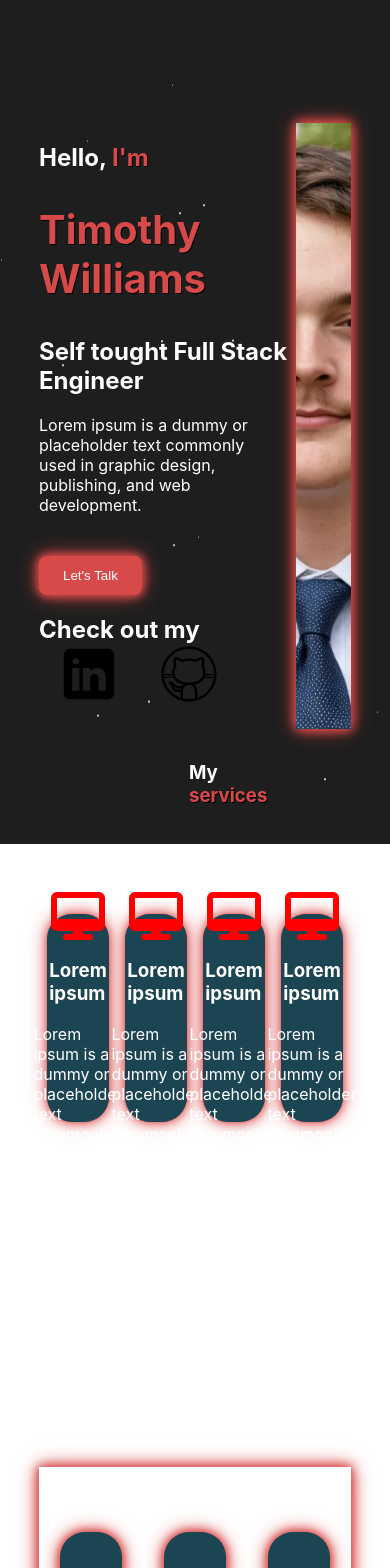
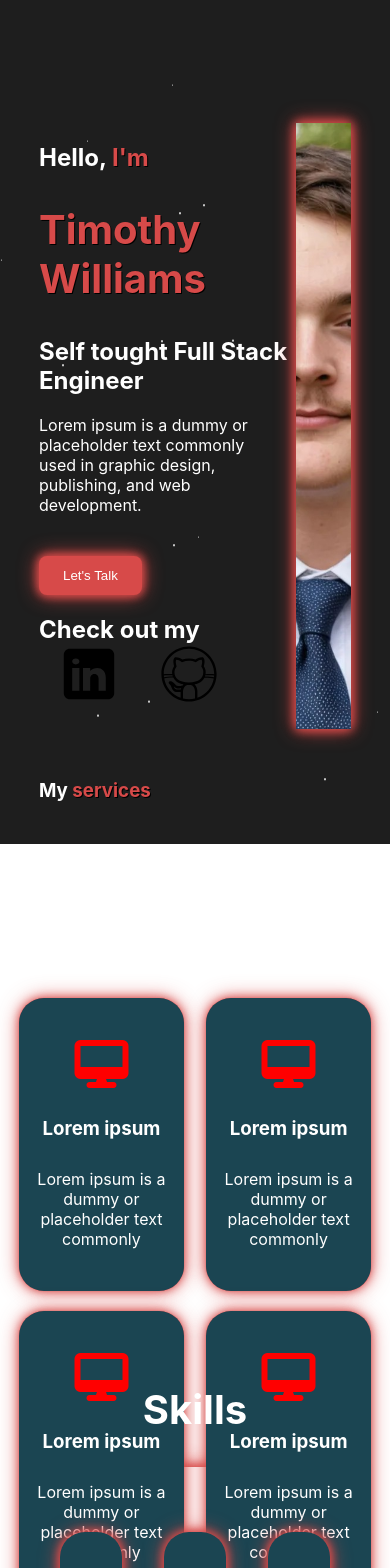
Before and after one commit to shwifty-man/professional-portfolio, a React (Create React App) app: page / in a window 390 px wide. Shown: the top 1568 px of the page. Built offline with nearby package versions, Linux system fonts and the light colour scheme.

Commit message:
Make about section responsive

```diff
--- a/src/About.css
+++ b/src/About.css
@@ -14,6 +14,7 @@
 .About-container-header h2 {
   margin-top: 40px;
   font-size: 40px;
+  margin-bottom: 50%;
 }
 
 .About-container-body {
@@ -24,8 +25,8 @@
 .About-container-square-div {
   display: flex;
   align-items: end;
+  justify-content: space-around;
   height: 60%;
-  justify-content: space-around;
   margin-top: 5%;
 }
 
@@ -39,5 +40,30 @@
   display: flex;
   flex-direction: column;
   justify-content: center;
-  align-items: center
+  align-items: center;
+  text-align: center;
 }
+
+@media only screen and (max-width: 1000px) {
+  .About-container-square-div {
+    display: grid;
+    grid-template-columns: repeat(2, 1fr); /* 2 equal-width columns */
+    grid-template-rows: repeat(2, auto);
+    justify-items: center;
+    gap: 20%;
+  }
+  .About-container-square-boxes {
+    width: 130%;
+    height: 130%;
+    gap: 10px;
+    margin-top: 10%;
+  }
+  .About-container-body {
+    height: auto;
+  }
+  .About-container-header {
+    display: grid;
+    padding: 0;
+    margin-bottom: 70%;
+  }
+}
```
